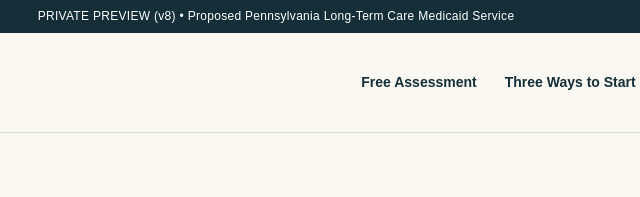
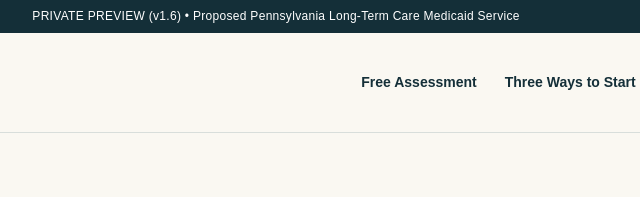
Before and after one commit to medicaida2z/medicaidabc, a plain HTML site: page index.html in a window 1280 px wide. Shown: the top 197 px of the page, 364-1004 px from the left. Drawn offline with Linux system fonts and the light colour scheme.

Commit message:
Update preview version in index.html

```diff
--- a/index.html
+++ b/index.html
@@ -153,7 +153,7 @@
 </head>
 <body>
 
-  <div class="preview">PRIVATE PREVIEW (v8) &bull; Proposed Pennsylvania Long-Term Care Medicaid Service</div>
+  <div class="preview">PRIVATE PREVIEW (v1.6) &bull; Proposed Pennsylvania Long-Term Care Medicaid Service</div>
 
   <div class="wrap">
     <header>
```
